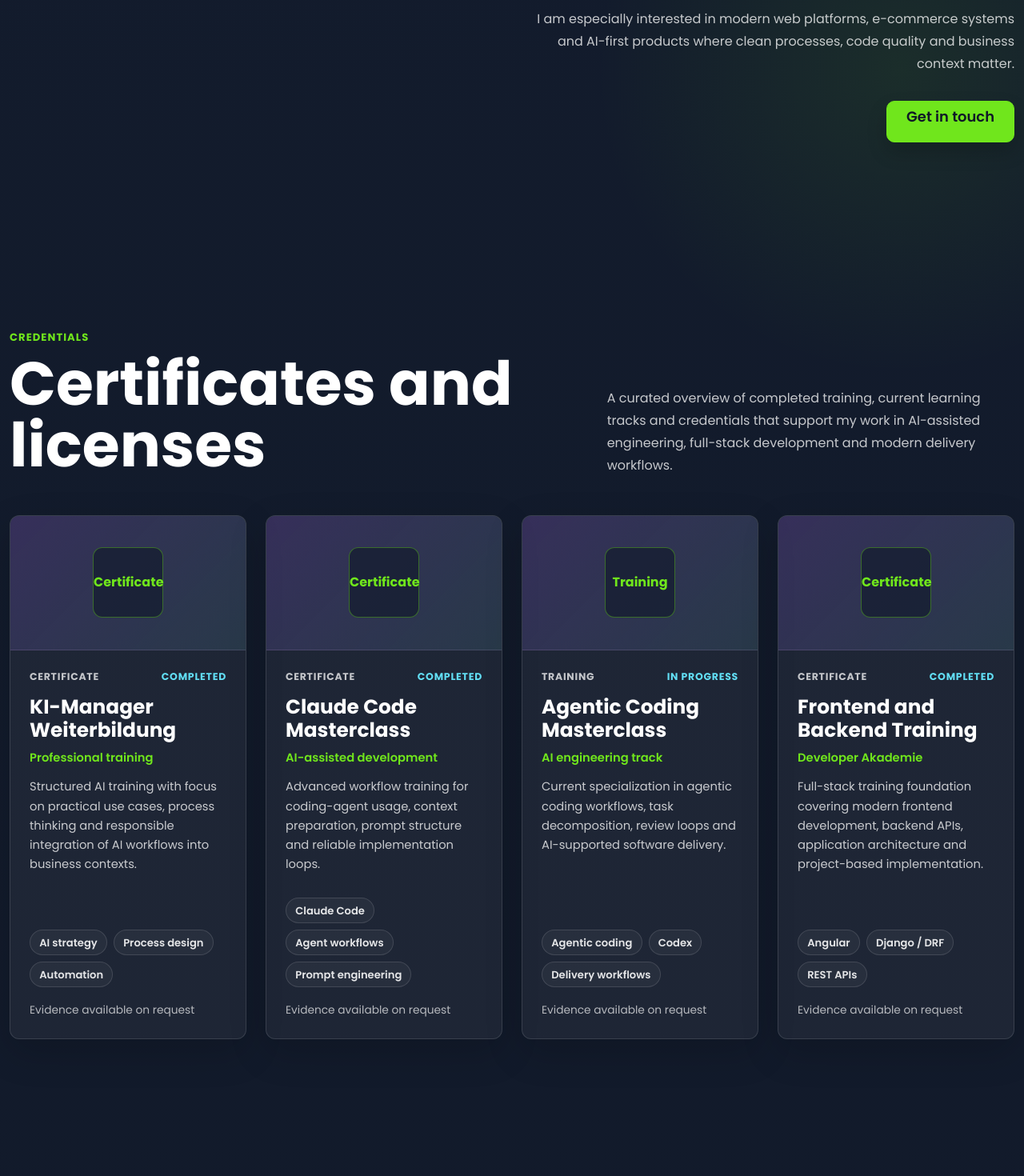
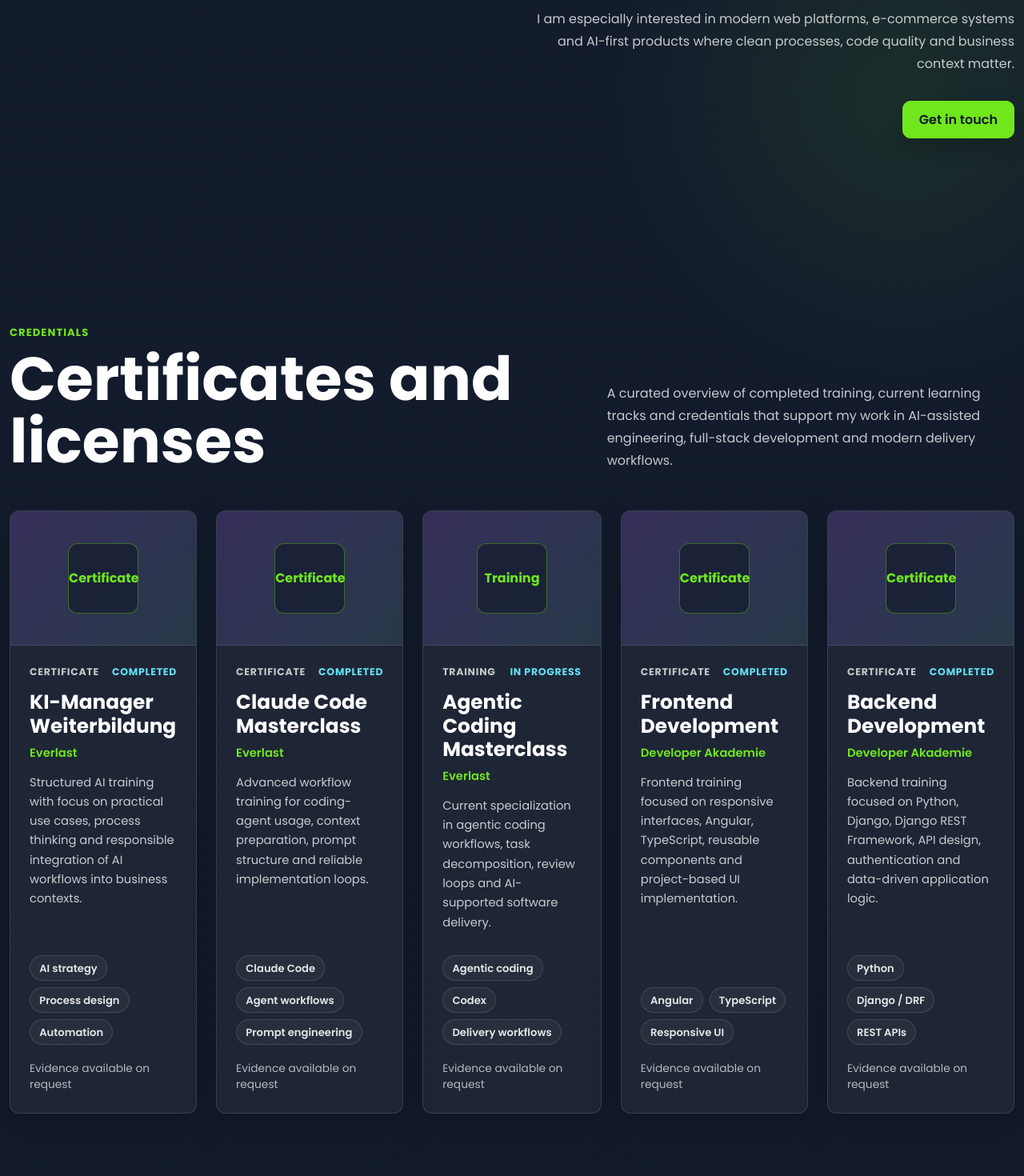
Before and after one commit to Gerth123/Portfolio, an Angular app: page /#/ in a window 1280 px wide. Shown: the part 3180-4650 px from the top of the page at 80% size. Built offline with nearby package versions, Linux system fonts and the light colour scheme.

Commit message:
Refine credentials and skills section layout

```diff
--- a/src/app/credentials/credentials.component.html
+++ b/src/app/credentials/credentials.component.html
@@ -11,7 +11,7 @@
     </div>
 
     <div class="row g-4">
-      <div class="col-md-6 col-xl-3" *ngFor="let credential of credentials">
+      <div class="col-md-6 col-xl" *ngFor="let credential of credentials">
         <article class="credential-card portfolio-card card h-100">
           <div class="credential-preview" *ngIf="credential.previewImage; else credentialPlaceholder">
             <img [src]="credential.previewImage" [alt]="credential.title" />
@@ -19,14 +19,14 @@
 
           <ng-template #credentialPlaceholder>
             <div class="credential-preview credential-preview--placeholder">
-              <span>{{ credential.fileType || credential.type }}</span>
+              <span>{{ credential.fileType || credential.type[getCurrentLanguage()] }}</span>
             </div>
           </ng-template>
 
           <div class="card-body">
             <div class="d-flex align-items-center justify-content-between gap-3">
-              <span class="credential-type">{{ credential.type }}</span>
-              <span class="credential-period">{{ credential.period }}</span>
+              <span class="credential-type">{{ credential.type[getCurrentLanguage()] }}</span>
+              <span class="credential-period">{{ credential.period[getCurrentLanguage()] }}</span>
             </div>
 
             <h3>{{ credential.title }}</h3>
--- a/src/app/credentials/credentials.component.ts
+++ b/src/app/credentials/credentials.component.ts
@@ -7,8 +7,8 @@ type Language = 'en' | 'de';
 interface Credential {
   title: string;
   issuer: string;
-  period: string;
-  type: string;
+  period: Record<Language, string>;
+  type: Record<Language, string>;
   description: Record<Language, string>;
   tags: string[];
   fileUrl?: string;
@@ -44,9 +44,9 @@ export class CredentialsComponent {
   public credentials: Credential[] = [
     {
       title: 'KI-Manager Weiterbildung',
-      issuer: 'Professional training',
-      period: 'Completed',
-      type: 'Certificate',
+      issuer: 'Everlast',
+      period: { en: 'Completed', de: 'Abgeschlossen' },
+      type: { en: 'Certificate', de: 'Zertifikat' },
       description: {
         en: 'Structured AI training with focus on practical use cases, process thinking and responsible integration of AI workflows into business contexts.',
         de: 'Strukturierte KI-Weiterbildung mit Fokus auf praktische Use Cases, Prozessdenken und verantwortungsvolle Integration von KI-Workflows in Business-Kontexte.',
@@ -55,9 +55,9 @@ export class CredentialsComponent {
     },
     {
       title: 'Claude Code Masterclass',
-      issuer: 'AI-assisted development',
-      period: 'Completed',
-      type: 'Certificate',
+      issuer: 'Everlast',
+      period: { en: 'Completed', de: 'Abgeschlossen' },
+      type: { en: 'Certificate', de: 'Zertifikat' },
       description: {
         en: 'Advanced workflow training for coding-agent usage, context preparation, prompt structure and reliable implementation loops.',
         de: 'Fortgeschrittenes Workflow-Training für Coding-Agent-Nutzung, Kontextvorbereitung, Prompt-Struktur und zuverlässige Implementierungszyklen.',
@@ -66,9 +66,9 @@ export class CredentialsComponent {
     },
     {
       title: 'Agentic Coding Masterclass',
-      issuer: 'AI engineering track',
-      period: 'In progress',
-      type: 'Training',
+      issuer: 'Everlast',
+      period: { en: 'In progress', de: 'In Arbeit' },
+      type: { en: 'Training', de: 'Weiterbildung' },
       description: {
         en: 'Current specialization in agentic coding workflows, task decomposition, review loops and AI-supported software delivery.',
         de: 'Aktuelle Spezialisierung auf Agentic-Coding-Workflows, Aufgabenzerlegung, Review-Schleifen und KI-gestützte Softwareauslieferung.',
@@ -76,15 +76,26 @@ export class CredentialsComponent {
       tags: ['Agentic coding', 'Codex', 'Delivery workflows'],
     },
     {
-      title: 'Frontend and Backend Training',
+      title: 'Frontend Development',
       issuer: 'Developer Akademie',
-      period: 'Completed',
-      type: 'Certificate',
+      period: { en: 'Completed', de: 'Abgeschlossen' },
+      type: { en: 'Certificate', de: 'Zertifikat' },
       description: {
-        en: 'Full-stack training foundation covering modern frontend development, backend APIs, application architecture and project-based implementation.',
-        de: 'Full-Stack-Grundlage mit moderner Frontend-Entwicklung, Backend-APIs, Anwendungsarchitektur und projektbasierter Umsetzung.',
+        en: 'Frontend training focused on responsive interfaces, Angular, TypeScript, reusable components and project-based UI implementation.',
+        de: 'Frontend-Weiterbildung mit Fokus auf responsive Interfaces, Angular, TypeScript, wiederverwendbare Komponenten und projektbasierte UI-Umsetzung.',
       },
-      tags: ['Angular', 'Django / DRF', 'REST APIs'],
+      tags: ['Angular', 'TypeScript', 'Responsive UI'],
+    },
+    {
+      title: 'Backend Development',
+      issuer: 'Developer Akademie',
+      period: { en: 'Completed', de: 'Abgeschlossen' },
+      type: { en: 'Certificate', de: 'Zertifikat' },
+      description: {
+        en: 'Backend training focused on Python, Django, Django REST Framework, API design, authentication and data-driven application logic.',
+        de: 'Backend-Weiterbildung mit Fokus auf Python, Django, Django REST Framework, API-Design, Authentifizierung und datengetriebene Anwendungslogik.',
+      },
+      tags: ['Python', 'Django / DRF', 'REST APIs'],
     },
   ];
 
--- a/src/app/my-skills/my-skills.component.html
+++ b/src/app/my-skills/my-skills.component.html
@@ -77,7 +77,7 @@
           <a
             [routerLink]="['/']"
             [fragment]="'contact'"
-            class="btn btn-portfolio mt-3"
+            class="btn btn-portfolio skill-contact-button mt-3"
             (click)="handleScroll('contact')"
             >{{ getCurrentText("getInTouch") }}</a
           >
--- a/src/app/my-skills/my-skills.component.scss
+++ b/src/app/my-skills/my-skills.component.scss
@@ -48,6 +48,17 @@
 .skills-copy {
   max-width: 39rem;
   text-align: left;
+}
+
+.skill-contact-button {
+  display: inline-flex;
+  align-items: center;
+  justify-content: center;
+  min-height: 2.9rem;
+  padding: 0.55rem 1.25rem;
+  font-size: 1rem;
+  line-height: 1;
+  text-align: center;
 }
 
 .category-card {
@@ -103,6 +114,10 @@
 }
 
 @media (min-width: 992px) {
+  .skills-grid {
+    padding-top: clamp(7.25rem, 10vw, 9rem);
+  }
+
   .skills-copy {
     text-align: right;
   }
```
